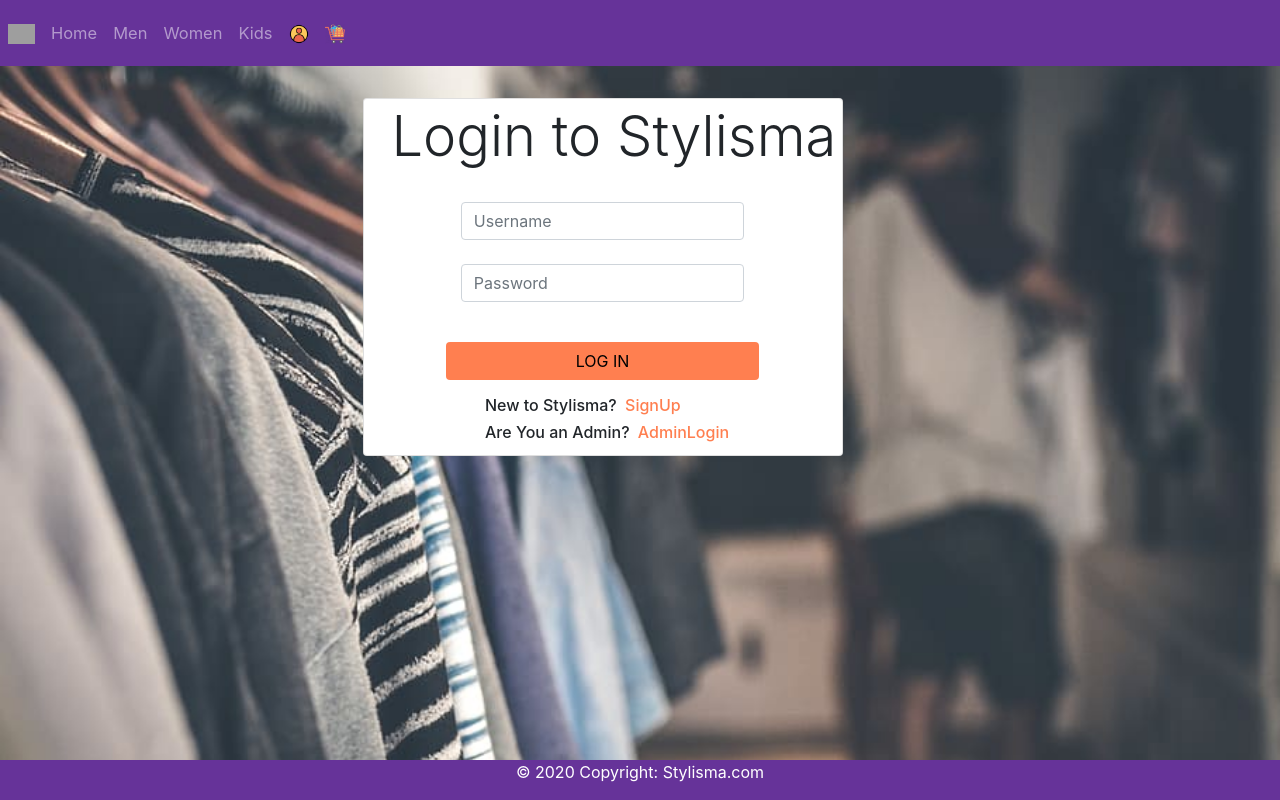
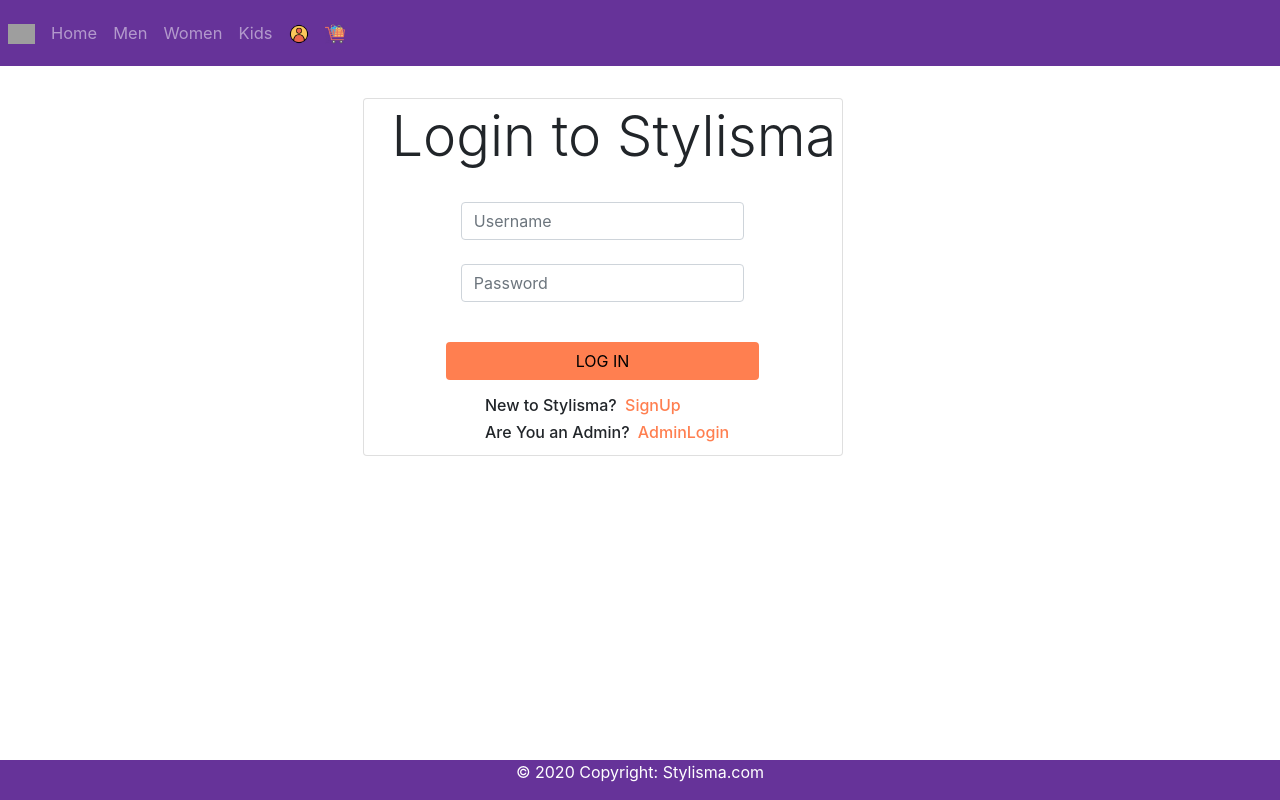
Before and after one commit to attainu/Yusuf-Divya-Stylisma-au4, a React (Create React App) app in the folder Frontend/: page /login in a window 1280 px wide. Built offline with nearby package versions, Linux system fonts and the light colour scheme; grey boxes are pictures that could not be loaded.

Commit message:
profile and bg image removed

```diff
--- a/Frontend/src/App.css
+++ b/Frontend/src/App.css
@@ -1,14 +1,5 @@
 .App {
   text-align: center;
-}
-
-body{
-  background-image: url("./photos/clothes.jpg");
-  background-repeat: no-repeat;
-  background-size: cover;
-  background-attachment: fixed;
-  /* width: 100%;
-  height: 100%; */
 }
 
 #login, #signup, #adminlogin{
--- a/Frontend/src/Pages/Logout.js
+++ b/Frontend/src/Pages/Logout.js
@@ -1,18 +1,15 @@
 /*eslint-disable*/
 
-import React from "react";
-import {Redirect} from "react-router-dom";
+import React from 'react';
+import { Redirect } from 'react-router-dom';
 
 class Logout extends React.Component {
-    render() {
-        localStorage.removeItem("JWT");
+  render() {
+    localStorage.removeItem('JWT');
+    localStorage.removeItem('user');
 
-        return (
-            <div>
-                {<Redirect to ="/login"/>}
-            </div>
-        );
-    }
+    return <div>{<Redirect to='/login' />}</div>;
+  }
 }
 
-export default Logout
+export default Logout;
--- a/Frontend/src/Pages/Profile.js
+++ b/Frontend/src/Pages/Profile.js
@@ -12,6 +12,7 @@ import cart from '../photos/cartIcon.png';
 import wish from '../photos/wishIcon.png';
 
 import axios, { post } from 'axios';
+import { Redirect } from 'react-router-dom';
 
 class Profile extends React.Component {
   state = {
@@ -22,6 +23,9 @@ class Profile extends React.Component {
   };
   render() {
     var user = JSON.parse(localStorage.getItem('user'));
+    if(user ==null || undefined) {
+      return <Redirect to ="/login"/>
+    }
     const {name,username, email, mobile} = user;
     console.log(name);
     return (
```
